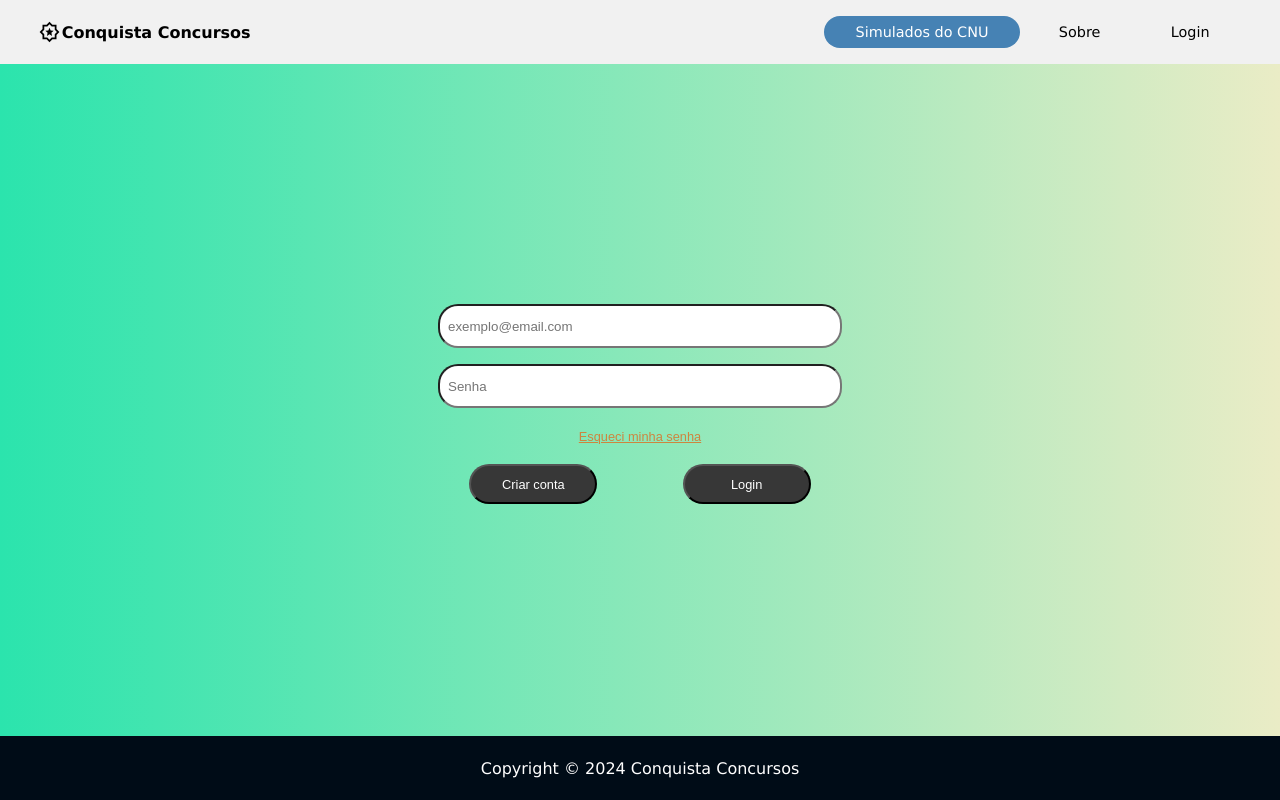
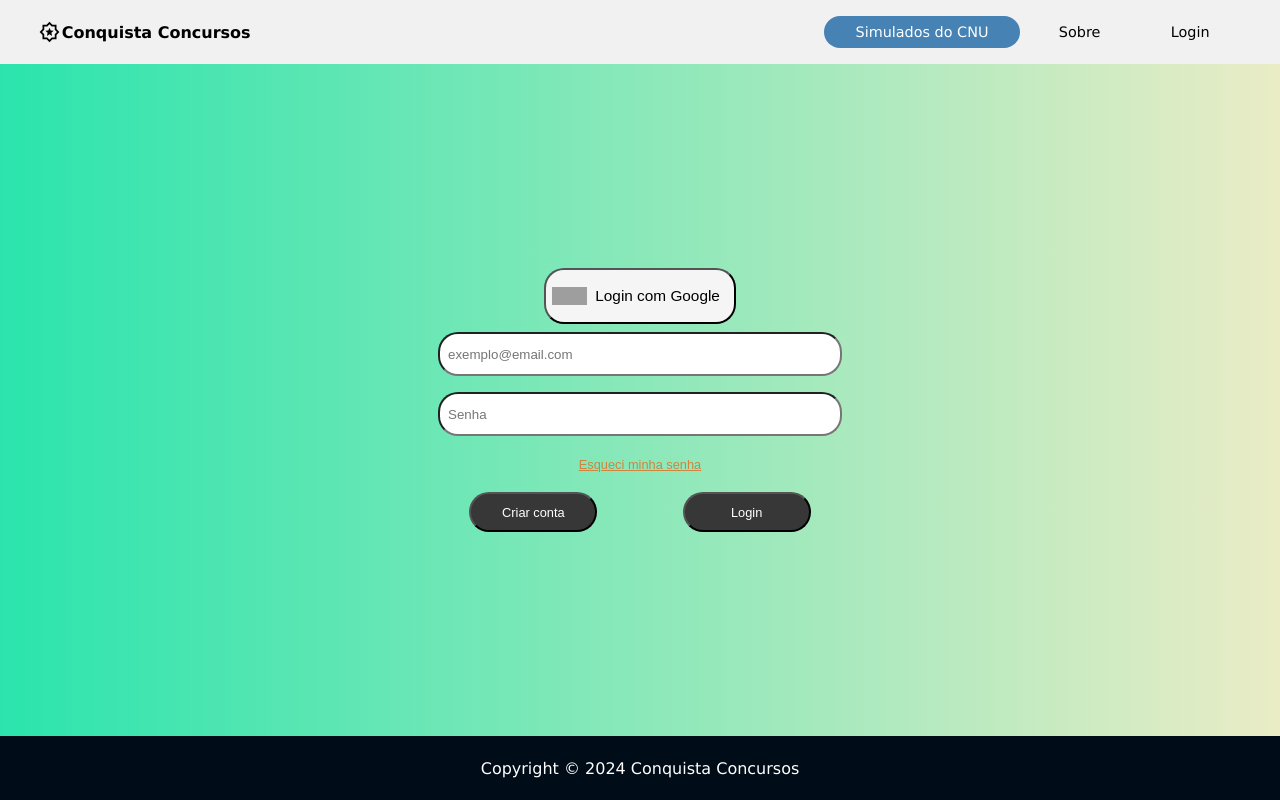
Before and after one commit to Voz-bonita/Conquista-Concursos, a SvelteKit app: page /login in a window 1280 px wide. Built offline with nearby package versions, Linux system fonts and the light colour scheme; no server answers; grey boxes are pictures that could not be loaded.

Commit message:
Automatic redirect after login + Google login

```diff
--- a/src/lib/auth_form.svelte
+++ b/src/lib/auth_form.svelte
@@ -45,22 +45,29 @@
 			anyError = true;
 			errorMessage = 'Preencha todos os campos';
 		}
-		if ($authStore.currentUser) {
-			window.location.href = redirectHref;
+	}
+	async function handleProviderLogin() {
+		if (window.outerWidth <= 700) {
+			window.sessionStorage.setItem('pending', 1);
+			await authHandlers.GoogleMobileSignIn();
+		} else {
+			await authHandlers.GoogleSignIn().catch((error) => {
+				console.log(error.code);
+			});
 		}
 	}
 </script>
 
 <section class="green-theme login-section">
 	<form on:submit|preventDefault={handleSubmit} class="login-form">
-		<!-- <div class="provider-div">
-			<button type="button" class="provider-btn" on:click={FirebaseLoginWithGoogle}
+		<div class="provider-div">
+			<button type="button" class="provider-btn" on:click={handleProviderLogin}
 				><div class="provider-login">
 					<img src="gmail.svg" alt="" width="100%" height="70%" />
 					<span class="provider-text"> Login com Google </span>
 				</div></button
 			>
-		</div> -->
+		</div>
 
 		<div class="login-data">
 			<input bind:value={email} type="email" name="email" placeholder="exemplo@email.com" />
--- a/src/routes/+layout.svelte
+++ b/src/routes/+layout.svelte
@@ -11,6 +11,9 @@
 			authStore.update((curr) => {
 				return { ...curr, isLoading: false, currentUser: user };
 			});
+			if (window.location.pathname === '/login' && $authStore?.currentUser) {
+				window.location.href = '/perfil';
+			}
 		});
 		return unsubscribe;
 	});
--- a/src/stores/authStore.js
+++ b/src/stores/authStore.js
@@ -6,9 +6,13 @@ import {
 	signInWithEmailAndPassword,
 	signOut,
 	updateEmail,
-	updatePassword
+	updatePassword,
+	GoogleAuthProvider,
+	signInWithPopup,
+	signInWithRedirect
 } from 'firebase/auth';
 
+const provider = new GoogleAuthProvider();
 export const authStore = writable({
 	isLoading: true,
 	currentUser: null
@@ -32,5 +36,11 @@ export const authHandlers = {
 	},
 	updatePassword: async (email) => {
 		await updatePassword(auth, email);
+	},
+	GoogleSignIn: async () => {
+		await signInWithPopup(auth, provider);
+	},
+	GoogleMobileSignIn: async () => {
+		await signInWithRedirect(auth, provider);
 	}
 };
```
